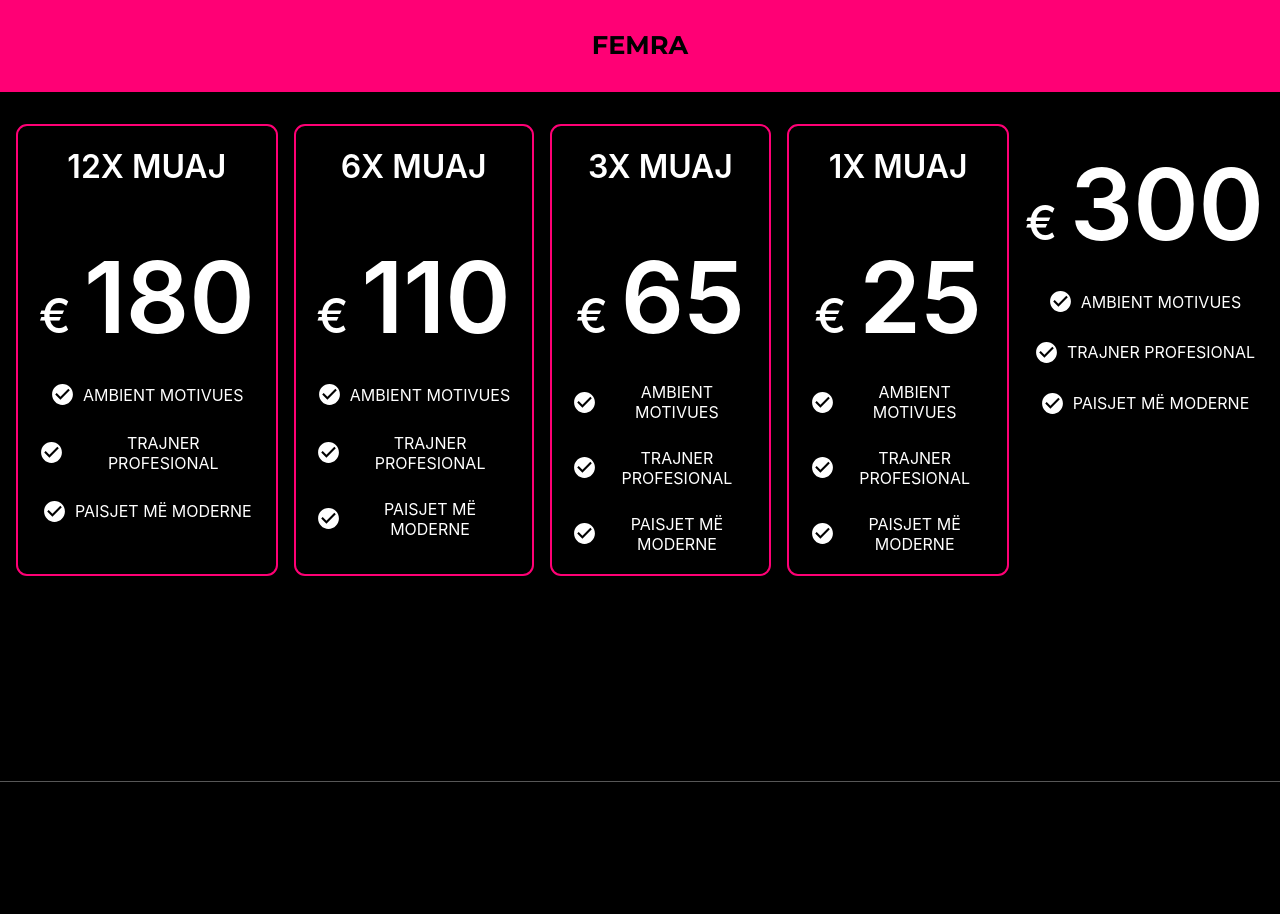
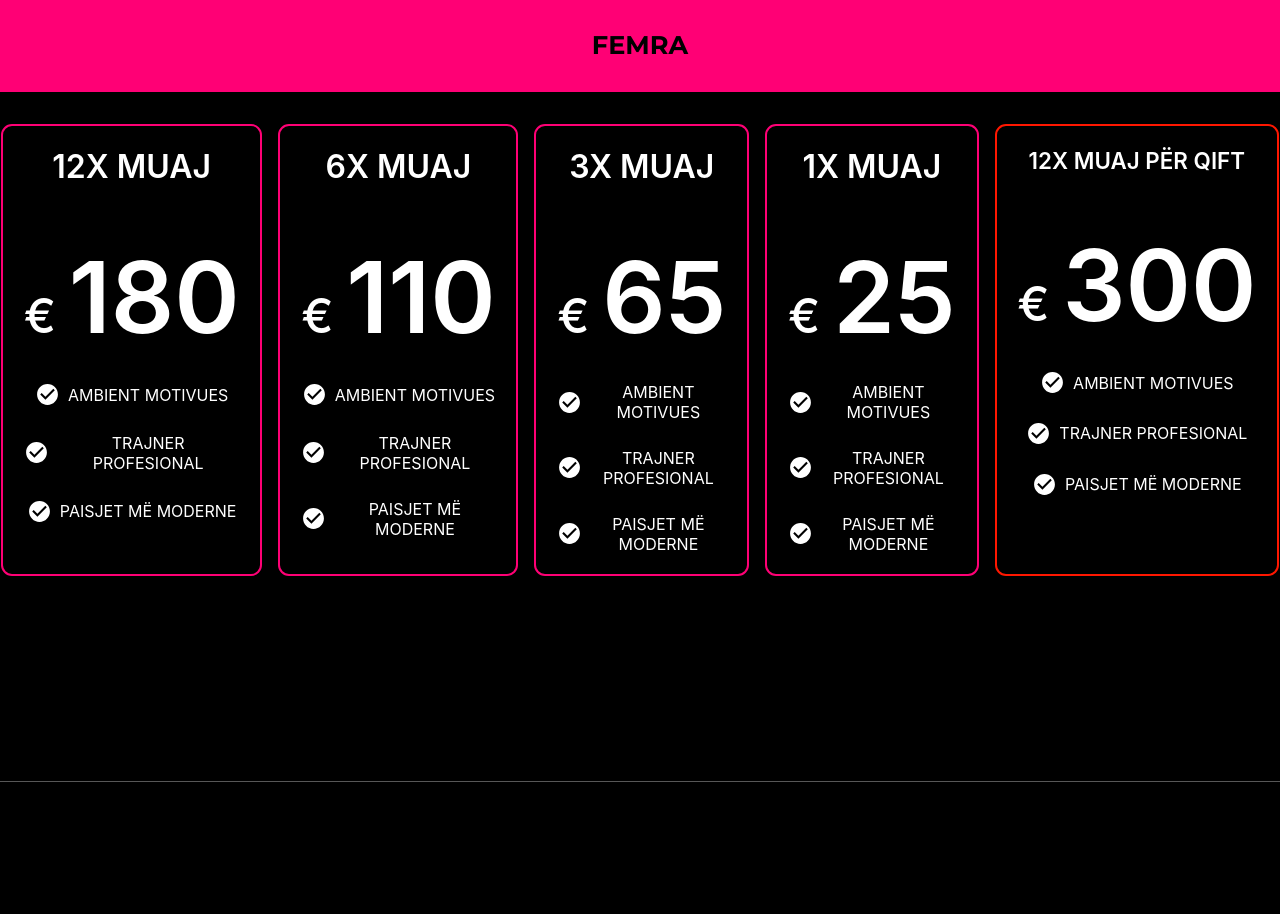
Before and after one commit to ArditDEV/eb7-fitness, a React (Create React App) app: page /ofertat in a window 1280 px wide. Shown: the part 1060-1974 px from the top of the page. Built offline with nearby package versions, Linux system fonts and the light colour scheme; a web font is replaced by a local one.

Commit message:
Update ofertat.css couple

```diff
--- a/src/css/ofertat.css
+++ b/src/css/ofertat.css
@@ -70,6 +70,20 @@
   border: 2px solid #ff0075;
   padding: 1.3rem;
 }
+.pricing-plan--completee-max {
+  background-color: black;
+  border: 2px solid #ff1700;
+  padding: 1.3rem;
+}
+
+.plan-namee-max {
+  color: white;
+  font-weight: 600;
+  font-size: 1.4rem;
+  text-transform: uppercase;
+  letter-spacing: 0.75;
+  margin-bottom: 3.2rem;
+}
 
 .plan-headerr {
   text-align: center;
```
